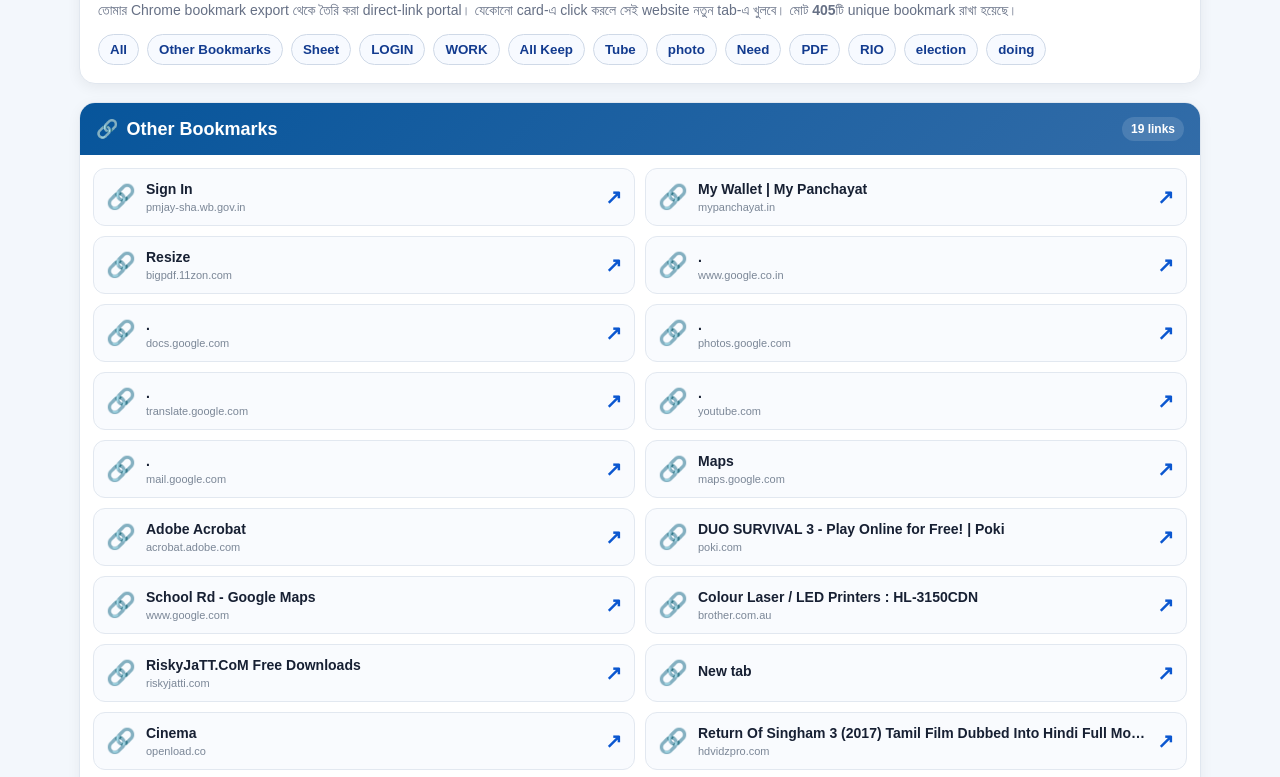
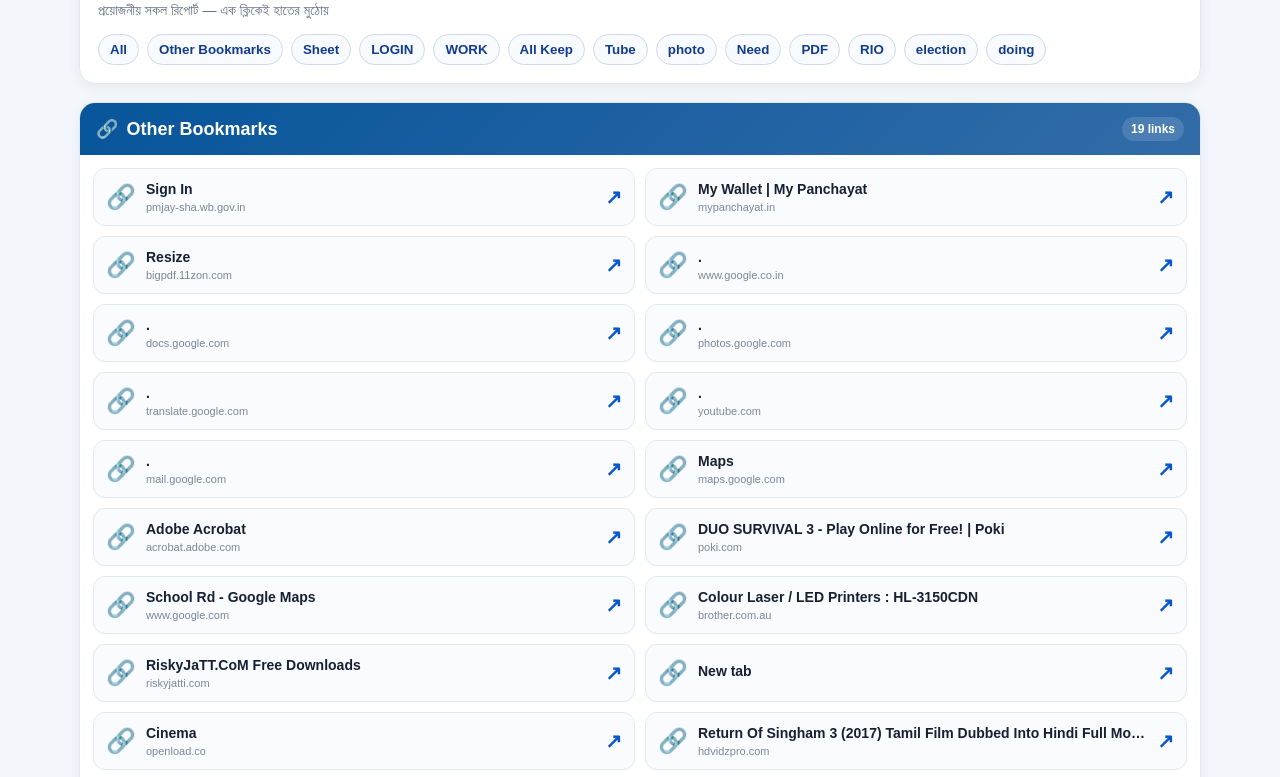
Before and after one commit to helpworldmajida/anup-report, a plain HTML site: page index.html in a window 1280 px wide. Shown: the part 257-1034 px from the top of the page. Drawn offline with Linux system fonts and the light colour scheme.

Commit message:
Update index.html

```diff
--- a/index.html
+++ b/index.html
@@ -58,7 +58,7 @@
 <main class="wrap">
   <div class="summary">
     <h2>⭐ Majida 9749179734</h2>
-    <p>তোমার Chrome bookmark export থেকে তৈরি করা direct-link portal। যেকোনো card-এ click করলে সেই website নতুন tab-এ খুলবে। মোট <strong>405</strong>টি unique bookmark রাখা হয়েছে।</p>
+    <p>প্রয়োজনীয় সকল রিপোর্ট — এক ক্লিকেই হাতের মুঠোয় </p>
     <div class="quick" id="quick">
       <button type="button" onclick="filterCategory('all')">All</button>
       <button type="button" onclick="filterCategory(&#x27;other bookmarks&#x27;)">Other Bookmarks</button><button type="button" onclick="filterCategory(&#x27;sheet&#x27;)">Sheet</button><button type="button" onclick="filterCategory(&#x27;login&#x27;)">LOGIN</button><button type="button" onclick="filterCategory(&#x27;work&#x27;)">WORK</button><button type="button" onclick="filterCategory(&#x27;all keep&#x27;)">All Keep</button><button type="button" onclick="filterCategory(&#x27;tube&#x27;)">Tube</button><button type="button" onclick="filterCategory(&#x27;photo&#x27;)">photo</button><button type="button" onclick="filterCategory(&#x27;need&#x27;)">Need</button><button type="button" onclick="filterCategory(&#x27;pdf&#x27;)">PDF</button><button type="button" onclick="filterCategory(&#x27;rio&#x27;)">RIO</button><button type="button" onclick="filterCategory(&#x27;election&#x27;)">election</button><button type="button" onclick="filterCategory(&#x27;doing&#x27;)">doing</button>
```
